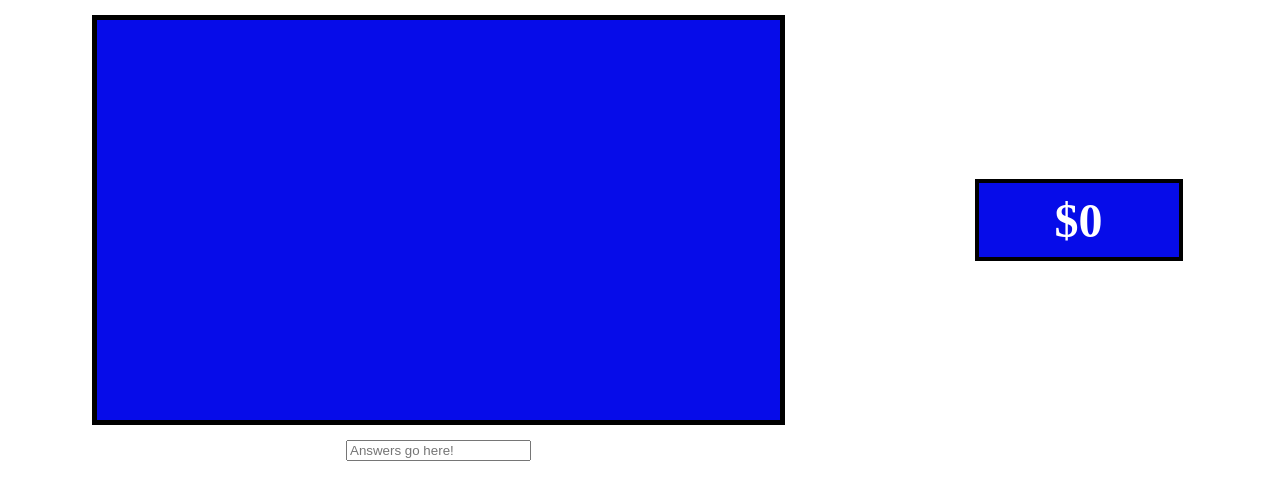
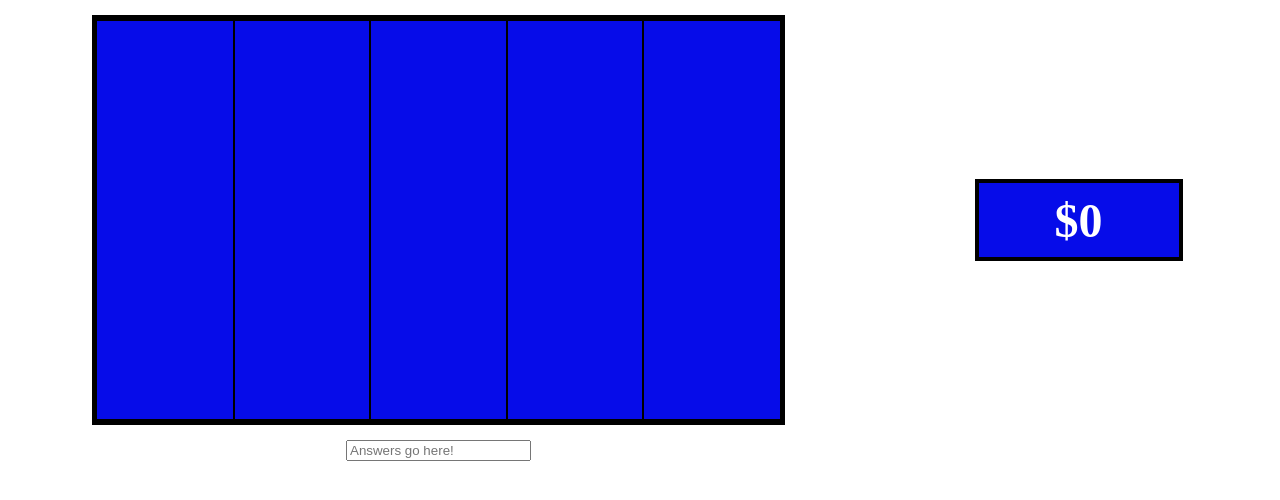
Before and after one commit to kevin-foreman/react-jeopardy, a React (Vite) app: page / in a window 1280 px wide. Shown: the top 500 px of the page. Built offline with nearby package versions, Linux system fonts and the light colour scheme; a web font is replaced by a local one.

Commit message:
Added Categories component

```diff
--- a/src/components/Categories.jsx
+++ b/src/components/Categories.jsx
@@ -1,11 +1,30 @@
 import React from "react";
+import PropTypes from "prop-types";
+import Category from "./Category";
 
 const Categories = (props) => {
     return (
-        <div id="categories" data-testid="categoryList">
+        <div id={"categories"} data-testid="categoryList">
             {/* display all the categories */}
+            {props.categories.map((el, ind) => (
+                <Category
+                key={ind}
+                clues={el.clues}
+                title={el.title}
+                selectQuestion={props.selectQuestion}
+                currentQuestion={props.currentQuestion}
+                answeredQuestions={props.answeredQuestions}
+                />
+            ))}
         </div>
     );
 };
 
+Categories.propTypes = {
+    categories: PropTypes.array,
+    selectQuestion: PropTypes.func,
+    currentQuestion: PropTypes.object,
+    answeredQuestions: PropTypes.array,
+}
+
 export default Categories;
```
